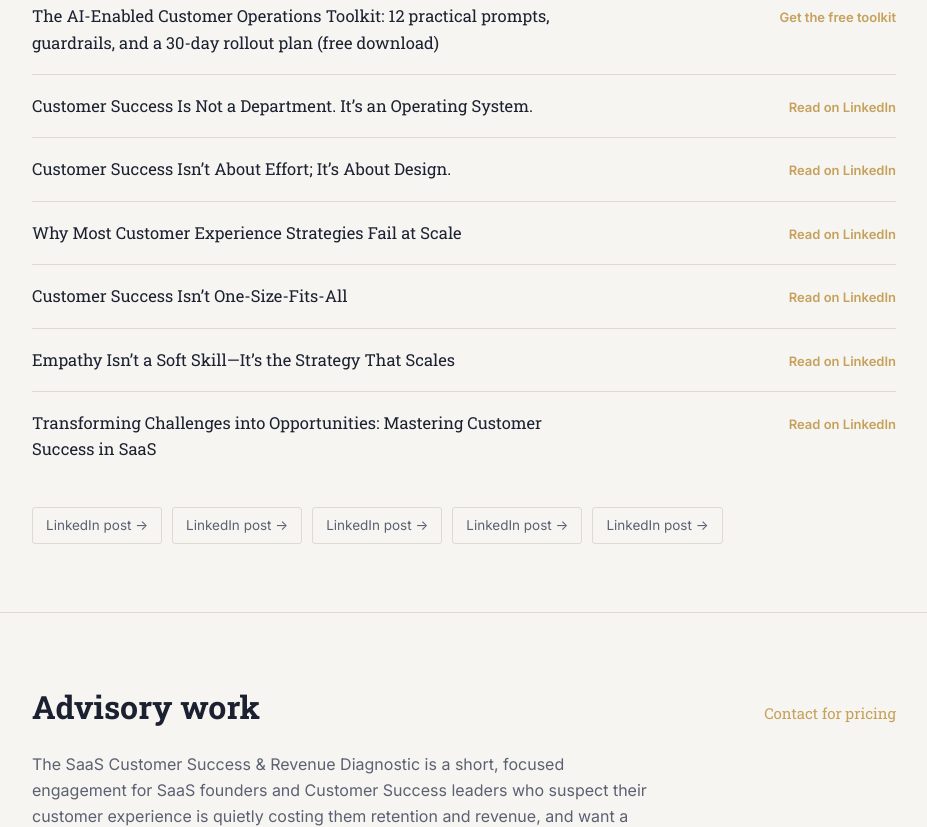
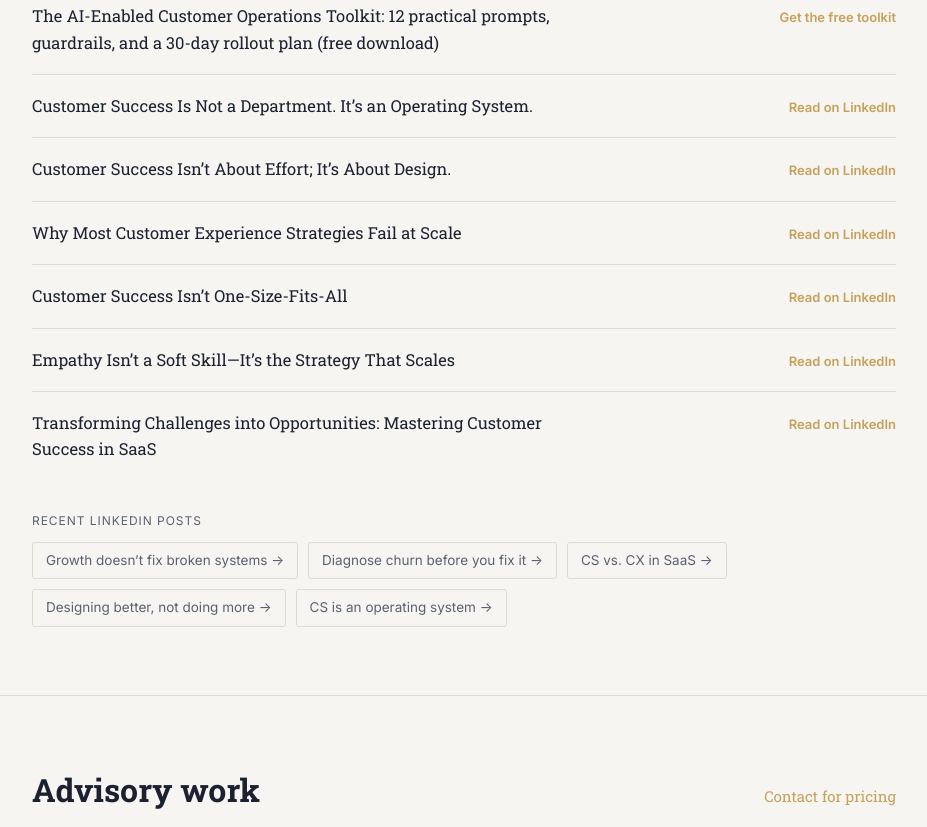
Before and after one commit to telaine2024/tehrani, a plain HTML site: page index.html in a window 1280 px wide. Shown: the part 4387-5214 px from the top of the page, without its empty margins (176-1103 px from the left). Drawn offline with Linux system fonts and the light colour scheme.

Commit message:
Label LinkedIn post links and update Thought Leadership intro

```diff
--- a/index.html
+++ b/index.html
@@ -367,7 +367,8 @@
   }
   .article-item:hover .title { color: var(--accent); }
 
-  .post-chips { display: flex; flex-wrap: wrap; gap: 10px; margin-top: 26px; }
+  .chips-label { margin-top: 30px; font-size: 12px; letter-spacing: .08em; text-transform: uppercase; color: var(--text-muted); }
+  .post-chips { display: flex; flex-wrap: wrap; gap: 10px; margin-top: 10px; }
   .post-chips a {
     font-size: 13.5px;
     text-decoration: none;
@@ -699,7 +700,7 @@
 <section class="block" id="writing">
   <div class="wrap">
     <h2>Thought leadership</h2>
-    <p class="intro">Selected writing on customer success, operations, and leadership, published on LinkedIn.</p>
+    <p class="intro">Selected frameworks, tools, and writing on customer success, operations, and leadership.</p>
 
     <div class="article-list">
       <a class="article-item" href="/playbook/">
@@ -740,12 +741,13 @@
       </a>
     </div>
 
+    <p class="chips-label">Recent LinkedIn posts</p>
     <div class="post-chips">
-      <a href="https://lnkd.in/p/grz3NH2b" target="_blank" rel="noopener">LinkedIn post →</a>
-      <a href="https://lnkd.in/p/gXUY38cs" target="_blank" rel="noopener">LinkedIn post →</a>
-      <a href="https://lnkd.in/p/gTsWhDn7" target="_blank" rel="noopener">LinkedIn post →</a>
-      <a href="https://lnkd.in/p/guETtNxq" target="_blank" rel="noopener">LinkedIn post →</a>
-      <a href="https://lnkd.in/p/gPJW9GYi" target="_blank" rel="noopener">LinkedIn post →</a>
+      <a href="https://lnkd.in/p/grz3NH2b" target="_blank" rel="noopener">Growth doesn’t fix broken systems →</a>
+      <a href="https://lnkd.in/p/gXUY38cs" target="_blank" rel="noopener">Diagnose churn before you fix it →</a>
+      <a href="https://lnkd.in/p/gTsWhDn7" target="_blank" rel="noopener">CS vs. CX in SaaS →</a>
+      <a href="https://lnkd.in/p/guETtNxq" target="_blank" rel="noopener">Designing better, not doing more →</a>
+      <a href="https://lnkd.in/p/gPJW9GYi" target="_blank" rel="noopener">CS is an operating system →</a>
     </div>
   </div>
 </section>
```
